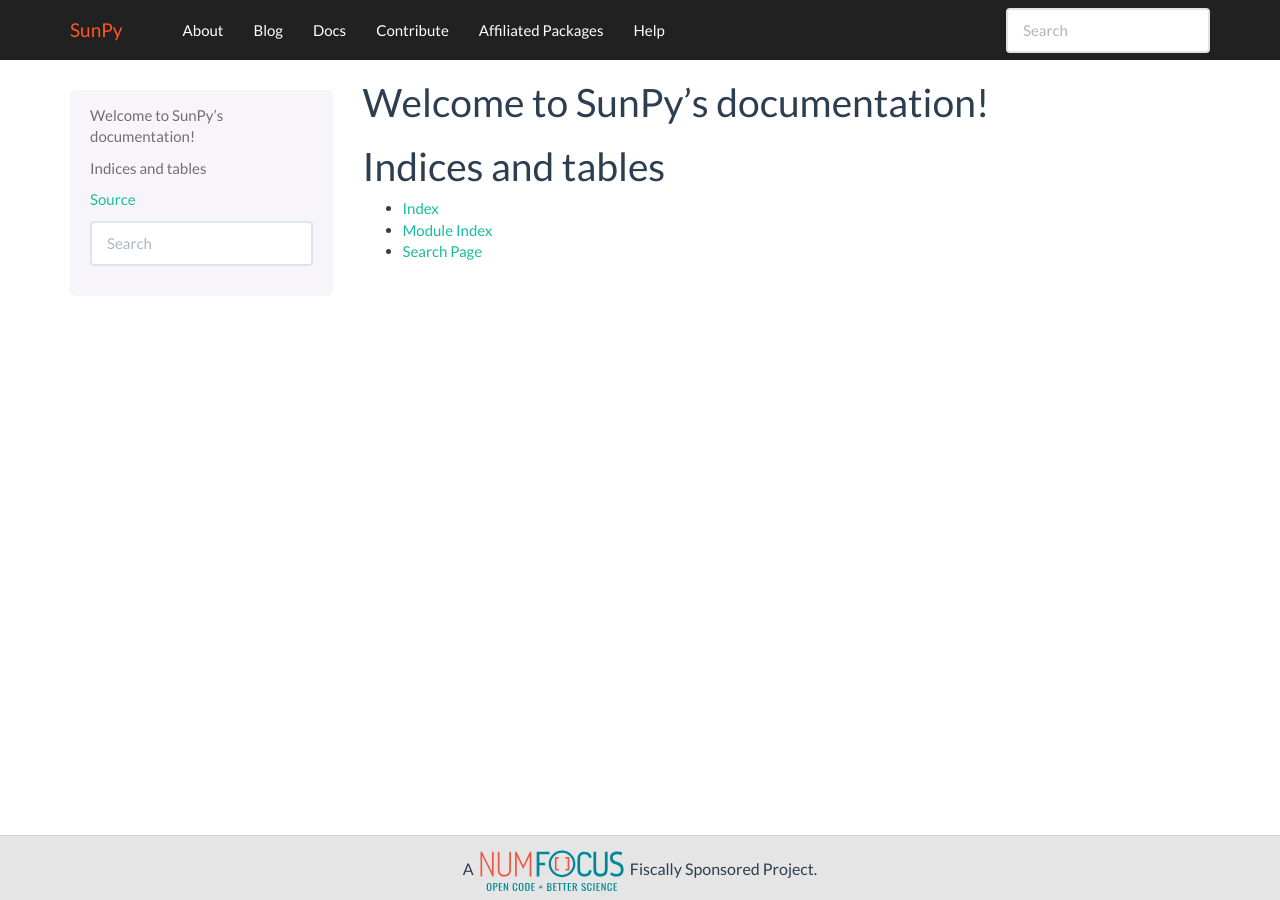
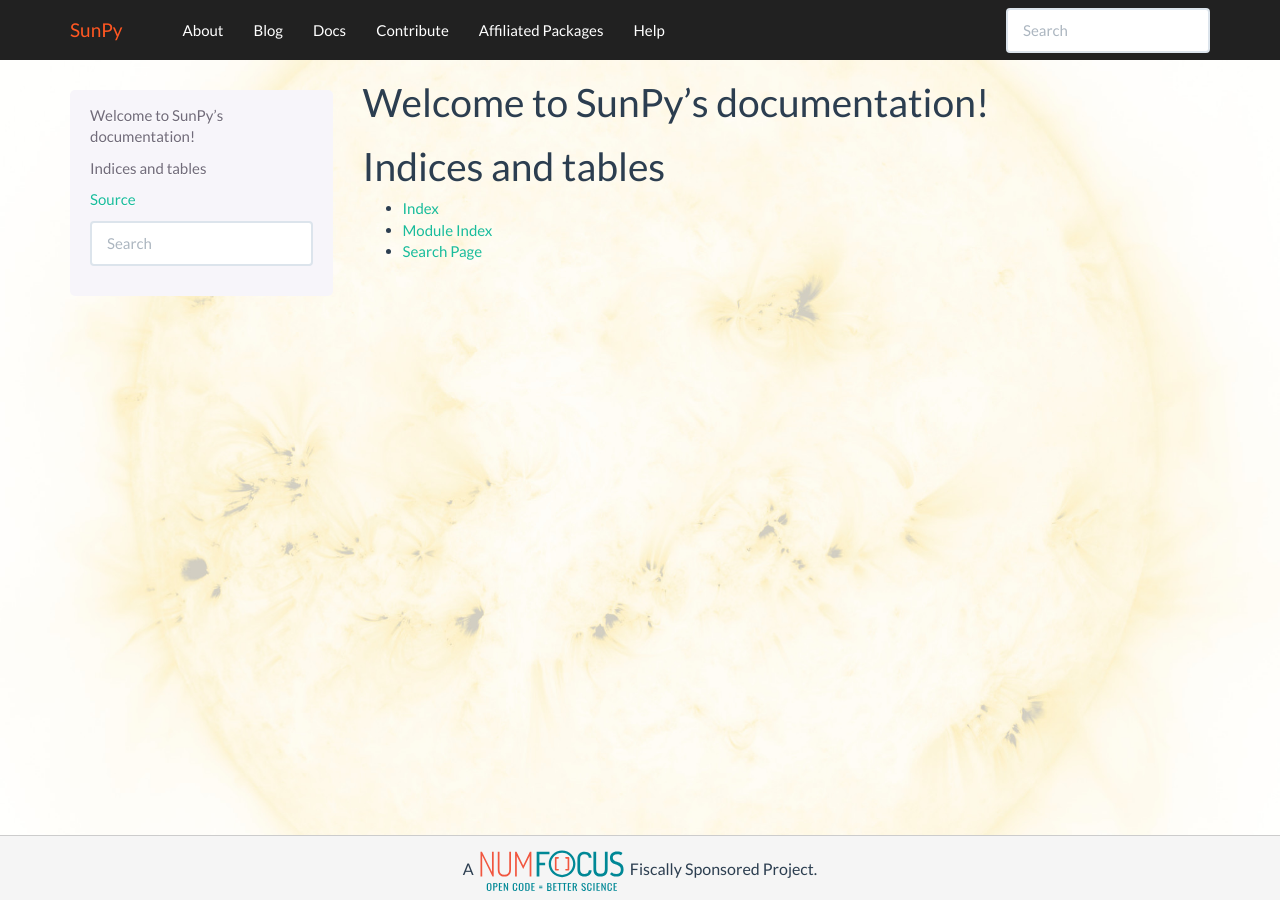
Before and after one commit to sunpy/sunpy.org, a Sphinx documentation site: the page built from source/index.rst, in a window 1280 px wide. Built offline with Sphinx 7.4.7, drawn with Linux system fonts in a browser that asks for light colours.

Commit message:
Added a background image

```diff
--- a/source/_static/style.css
+++ b/source/_static/style.css
@@ -1,3 +1,10 @@
+body {
+background-image: url("../_static/img/sunpy-bg.jpg");
+background-repeat: no-repeat;
+background-position: center center;
+background-attachment: fixed;
+background-size: cover;
+}
 /*Navbar*/
 .navbar {
 background-color: #212121;
@@ -15,7 +22,7 @@
 border-top: none;
 font-size: 16px;
 text-align: center;
-background-color: #E5E5E5;
+background-color: #F5F5F5;
 }
 .center-footer {
 float: none;
```
Also changed, not shown: source/_static/img/sunpy-bg.jpg (added).
